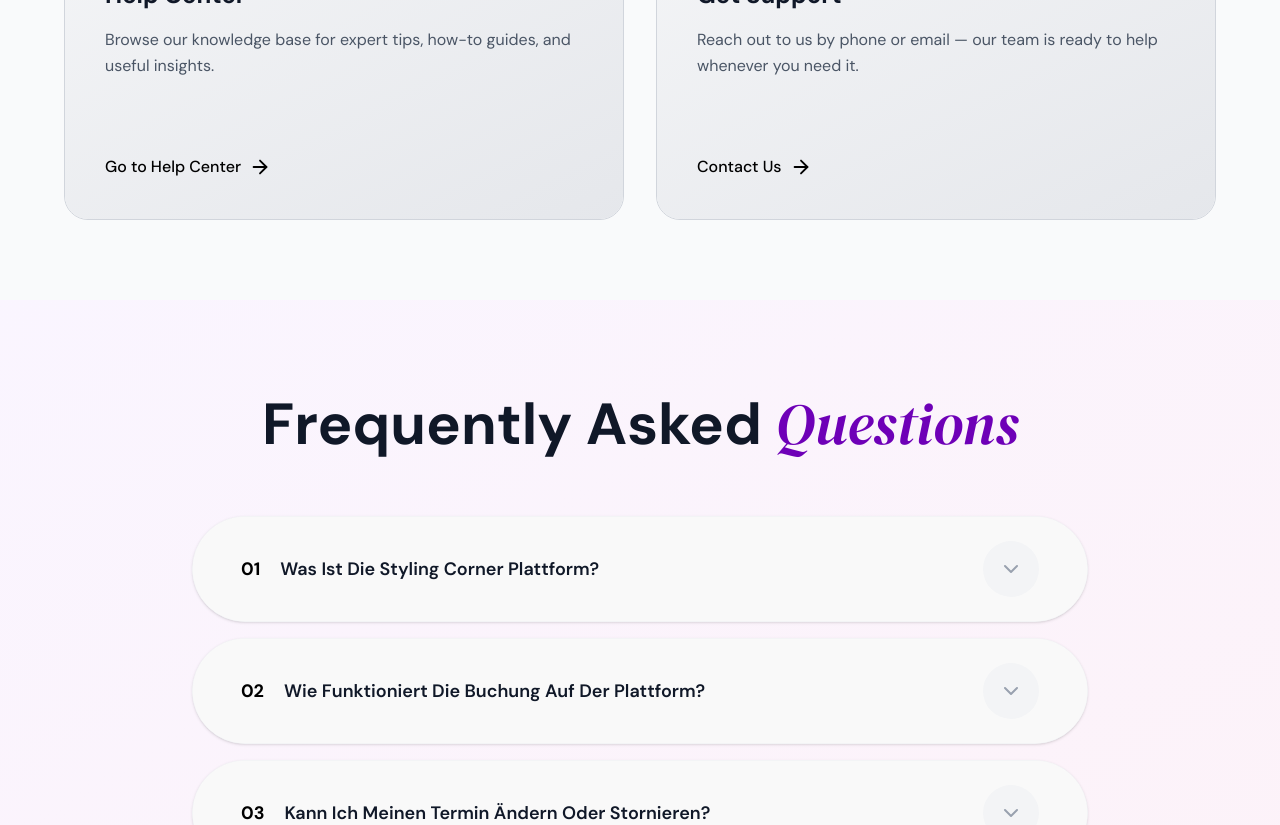
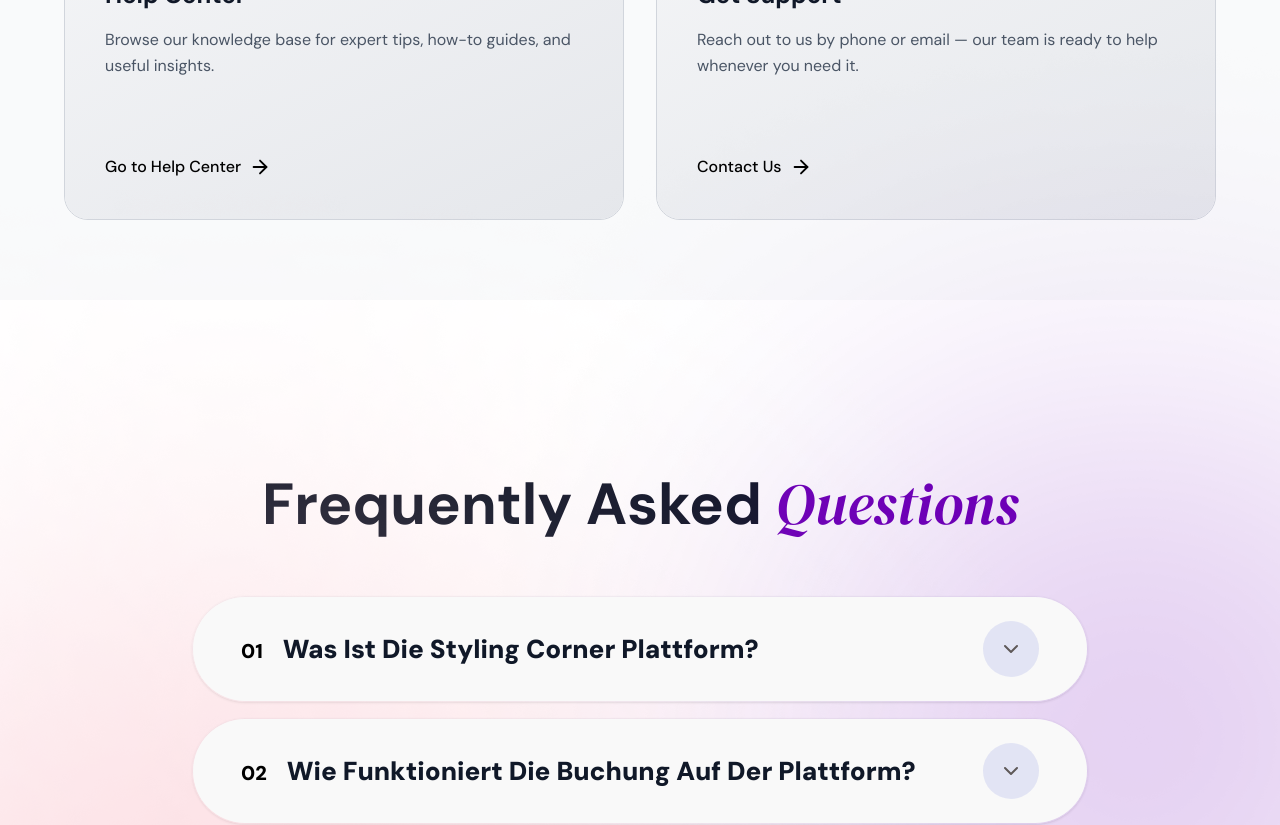
Before and after one commit to nihalnaveed12/styling-corner-main, a React (Vite) app: page / in a window 1280 px wide. Shown: the part 8096-8921 px from the top of the page. Built offline with nearby package versions, Linux system fonts and the light colour scheme.

Commit message:
faq-section fixed

```diff
--- a/src/components/FAQ_section.jsx
+++ b/src/components/FAQ_section.jsx
@@ -32,7 +32,17 @@
   };
 
   return (
-    <div className="bg-gradient-to-br from-purple-50 to-pink-50 py-20 px-8 font-sans">
+    <div className="py-40 px-8 font-sans relative">
+      <img
+        src="/ellipse.png"
+        alt="hello"
+        className="w-auto h-auto absolute -top-82 bottom-40 right-0 mx-auto mb-12"
+      />
+      <img
+        src="/ellipse-2.png"
+        alt=""
+        className="w-auto h-auto absolute -top-40 bottom-40 left-0 mx-auto mb-12"
+      />
       <div className="max-w-4xl mx-auto">
         {/* Header */}
         <div className="text-center mb-12 text-[58px]">
@@ -41,32 +51,25 @@
             <span className="text-[#6E00B7] italic font-serif">Questions</span>
           </h2>
         </div>
-        <div>
-          <image
-            src="/faq-section/ellipse.png"
-            alt="hello"
-            className="w-[500px] h-[500px]"
-            width={500}
-            height={500}
-          />
-        </div>
 
         {/* FAQ Accordion */}
         <div className="space-y-4">
           {faqData.map((item, index) => (
             <div
               key={index}
-              className="bg-white rounded-full flex shadow-sm border border-gray-100 overflow-hidden transition-all duration-300 hover:shadow-md"
+              className={`rounded-full flex shadow-sm border border-gray-100 overflow-hidden transition-all duration-300 hover:shadow-md ${
+                openItem === index ? "bg-white z-50" : " bg-background"
+              }`}
             >
               {/* Question Header */}
               <button
                 onClick={() => toggleItem(index)}
-                className="w-full px-12 py-6 text-left flex items-center justify-between"
+                className="w-full px-12 py-6 text-left flex items-center justify-between z-10"
               >
                 <div className="flex flex-col">
-                  <span className="text-lg font-bold  mr-4">
+                  <span className="text-[20px] font-[900]  mr-4">
                     {String(index + 1).padStart(2, "0")}
-                    <span className="text-lg font-semibold text-gray-900 ml-5">
+                    <span className="text-[26px] font-[900] text-gray-900 ml-5">
                       {item.question}
                     </span>
                   </span>
@@ -92,17 +95,17 @@
                 </div>
                 <div className="flex items-center justify-center w-auto h-full my-auto">
                   {openItem === index ? (
-                    <div className="w-14 h-14 bg-purple-600 rounded-full flex items-center justify-center">
+                    <div className="w-14 h-14 bg-[#6E00B7] rounded-full flex items-center justify-center">
                       <ChevronDown
                         size={24}
                         className=" text-white transform rotate-180 transition-transform duration-300"
                       />
                     </div>
                   ) : (
-                    <div className="w-14 h-14 bg-gray-100 rounded-full flex items-center justify-center">
+                    <div className="w-14 h-14 bg-[#5964D324] rounded-full flex items-center justify-center">
                       <ChevronDown
                         size={24}
-                        className=" text-gray-400 transition-transform duration-300"
+                        className=" text-[#5F5959] transition-transform duration-300"
                       />
                     </div>
                   )}
```
Also changed, not shown: public/ellipse-2.png (added), public/ellipse.png (renamed from public/faq-section/ellipse.png).
